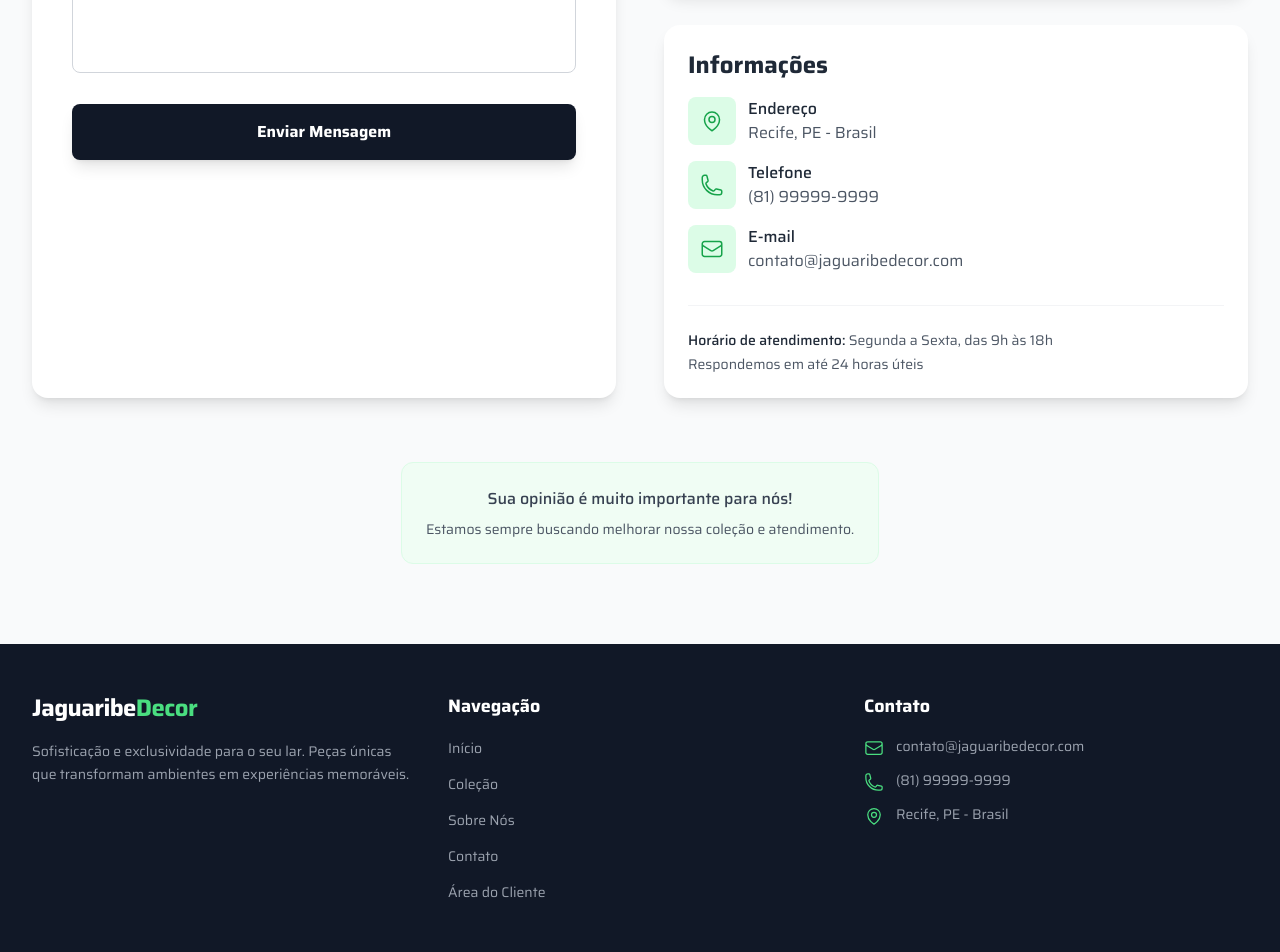
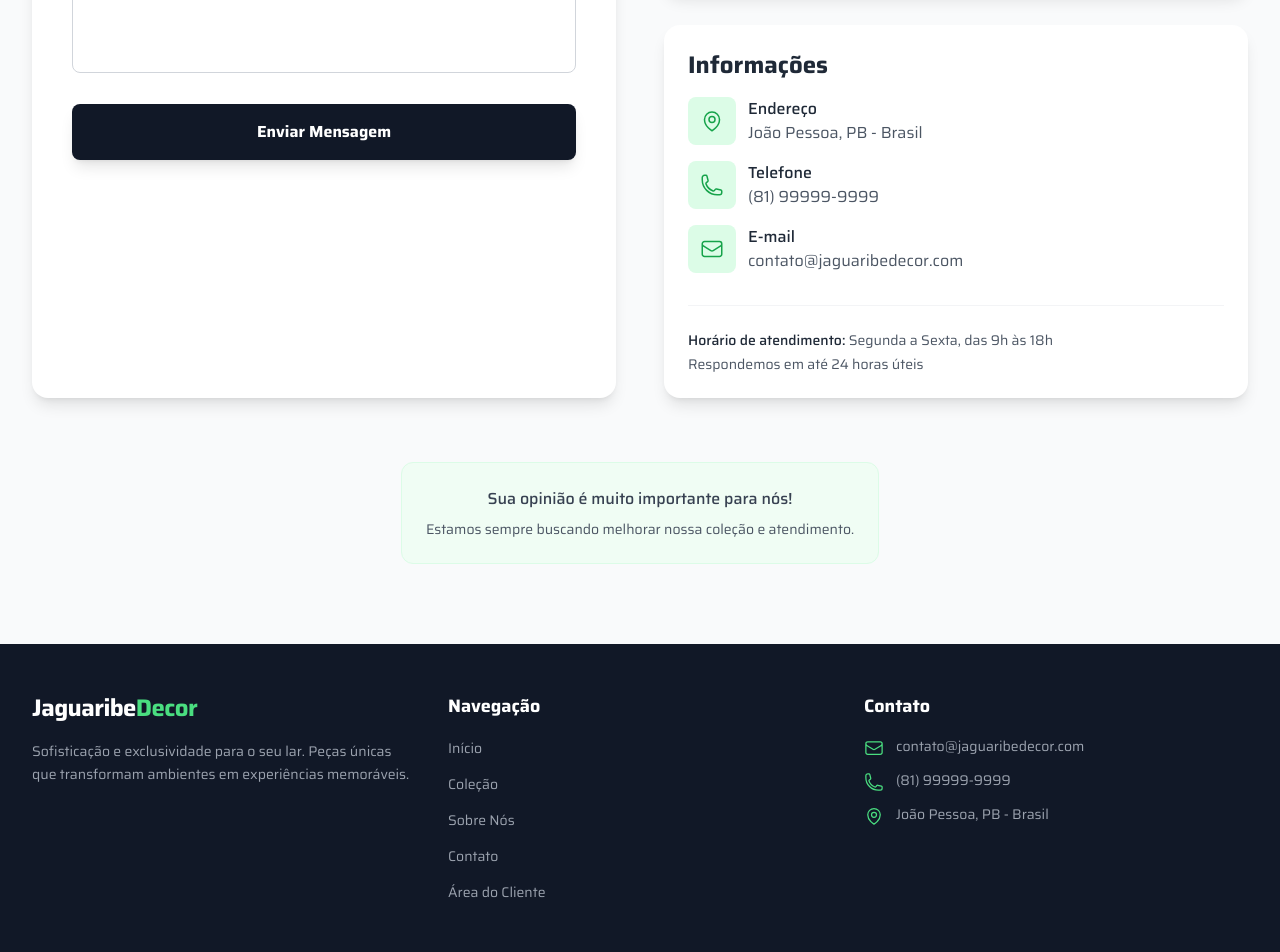
Before and after one commit to michelgft/Jaguaribe_Decor, a Next.js app: page / in a window 1280 px wide. Shown: the part 1720-2672 px from the top of the page. Built offline with nearby package versions, Linux system fonts and the light colour scheme; no server answers; the database is empty; a web font is replaced by a local one.

Commit message:
Modificações - ContactSection|Footer

```diff
--- a/src/components/ContactSection.js
+++ b/src/components/ContactSection.js
@@ -116,7 +116,7 @@ export default function ContactSection() {
                   </div>
                   <div>
                     <p className="font-medium text-gray-800">Endereço</p>
-                    <p className="text-gray-600">Recife, PE - Brasil</p>
+                    <p className="text-gray-600">João Pessoa, PB - Brasil</p>
                   </div>
                 </div>
 
--- a/src/components/Footer.js
+++ b/src/components/Footer.js
@@ -71,7 +71,7 @@ export default function Footer() {
                   <path strokeLinecap="round" strokeLinejoin="round" d="M15 10.5a3 3 0 11-6 0 3 3 0 016 0z" />
                   <path strokeLinecap="round" strokeLinejoin="round" d="M19.5 10.5c0 7.142-7.5 11.25-7.5 11.25S4.5 17.642 4.5 10.5a7.5 7.5 0 1115 0z" />
                 </svg>
-                <span>Recife, PE - Brasil</span>
+                <span>João Pessoa, PB - Brasil</span>
               </li>
             </ul>
           </div>
```
